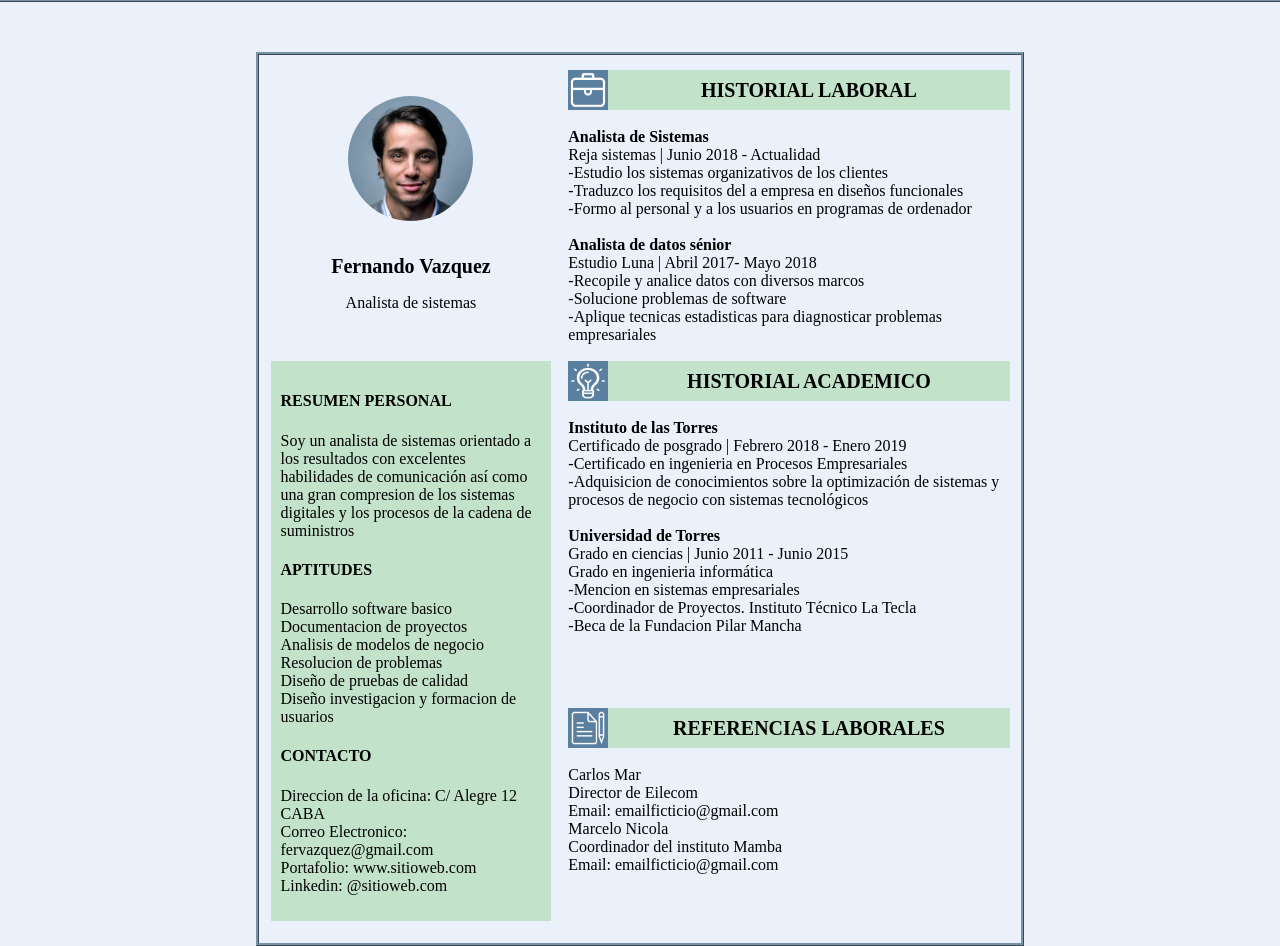
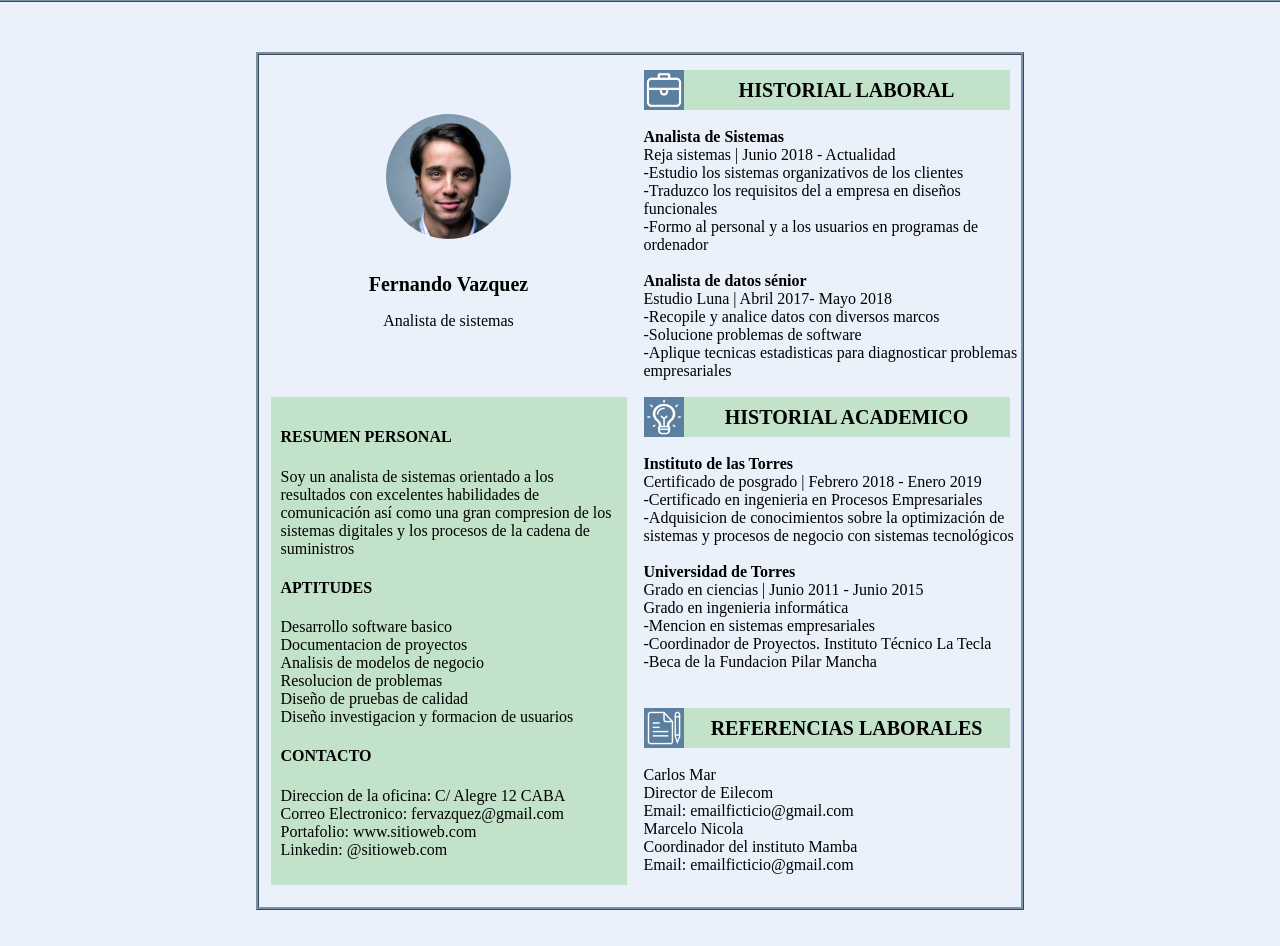
Before and after one commit to Joaquin-Villada/Joaquin-Villada-Proyecto-Final-Desarrollo-Front-End, a plain HTML site: page cv.html in a window 1280 px wide. Shown: the part 54-1000 px from the top of the page. Drawn offline with Linux system fonts and the light colour scheme; a web font is replaced by a local one.

Commit message:
pequeño ajuste al formato

```diff
--- a/CSS/cvstyle.css
+++ b/CSS/cvstyle.css
@@ -23,7 +23,7 @@ header {
     margin: 50px auto;
     padding: 5px;
     display: grid;
-    grid-template-columns: 40% 60%;
+    grid-template-columns: 50% 50%;
     grid-template-rows: auto auto auto auto;
     justify-content: center;
     row-gap: 7px;
```
